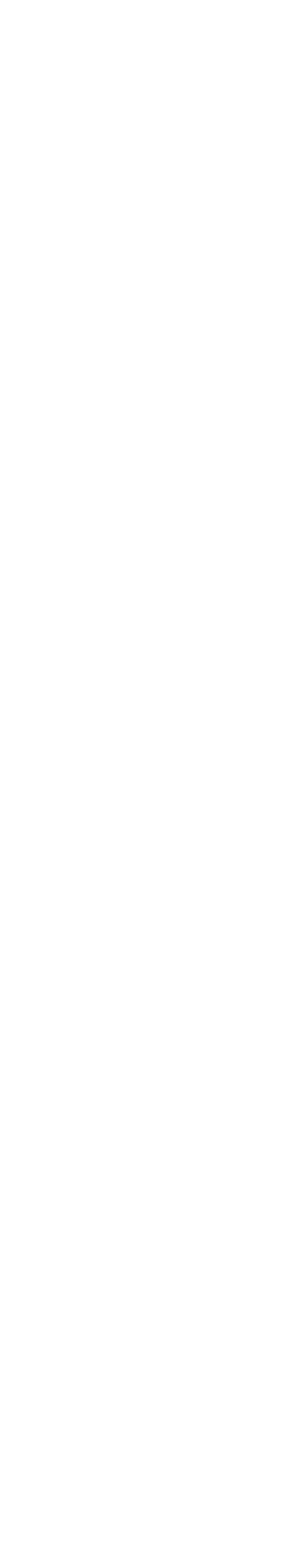
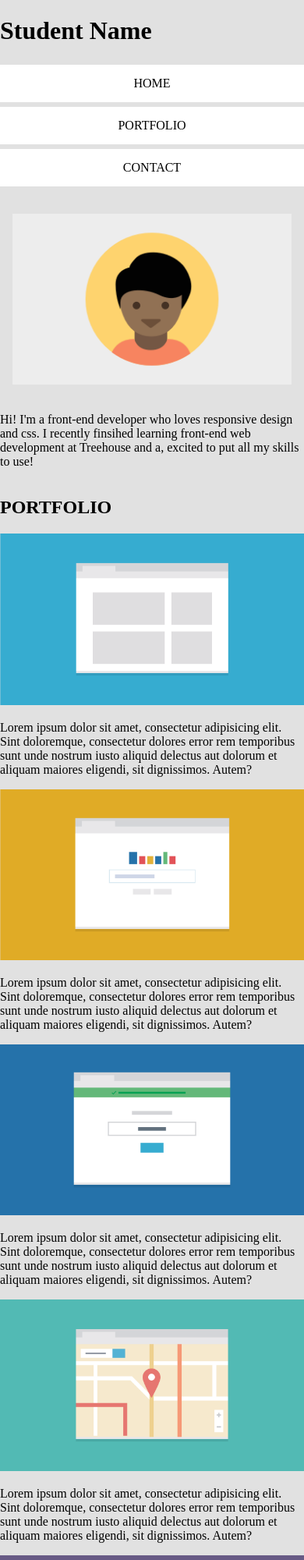
Before and after one commit to Josh-D18/Mobile_First, a plain HTML site: page index.html in a window 390 px wide. Shown: the top 2000 px of the page at 78% size. Before the commit the page ends 844 px from the top, so only its background shows below. Drawn offline with Linux system fonts and the light colour scheme.

Commit message:
added header and some of hero mobile styles

```diff
--- a/index.css
+++ b/index.css
@@ -0,0 +1,35 @@
+body {
+  background-color: #e1e1e1;
+  padding: 0;
+  margin: 0;
+}
+
+.img {
+  width: 100%;
+}
+
+.nav__list {
+  list-style: none;
+  display: flex;
+  align-items: center;
+  flex-direction: column;
+  width: 100%;
+  padding: 0;
+}
+
+.nav__item {
+  margin: 3px;
+  width: 100%;
+  background-color: #ffffff;
+  padding: 15px;
+  text-align: center;
+}
+
+.hero {
+  display: flex;
+  flex-direction: column-reverse;
+}
+
+.hero > div {
+  padding: 1rem;
+}
--- a/index.html
+++ b/index.html
@@ -5,7 +5,118 @@
     <meta http-equiv="X-UA-Compatible" content="IE=edge" />
     <meta name="viewport" content="width=device-width, initial-scale=1.0" />
     <link rel="stylesheet" href="index.css" />
-    <title>Document</title>
+    <title>Mobile First</title>
   </head>
-  <body></body>
+  <body>
+    <header>
+      <h1>Student Name</h1>
+      <nav>
+        <ul class="nav__list">
+          <li class="nav__item">HOME</li>
+          <li class="nav__item">PORTFOLIO</li>
+          <li class="nav__item">CONTACT</li>
+        </ul>
+      </nav>
+    </header>
+    <section class="hero">
+      <p>
+        Hi! I'm a front-end developer who loves responsive design and css. I
+        recently finsihed learning front-end web development at Treehouse and a,
+        excited to put all my skills to use!
+      </p>
+      <div>
+        <img src="./images/responsive-layout-profile.png" class="img" alt="" />
+      </div>
+    </section>
+
+    <section>
+      <h2>PORTFOLIO</h2>
+      <article>
+        <div>
+          <img src="./images/portfolio-1.png" class="img" alt="" />
+          <p>
+            Lorem ipsum dolor sit amet, consectetur adipisicing elit. Sint
+            doloremque, consectetur dolores error rem temporibus sunt unde
+            nostrum iusto aliquid delectus aut dolorum et aliquam maiores
+            eligendi, sit dignissimos. Autem?
+          </p>
+        </div>
+
+        <div>
+          <img src="./images/portfolio-2.png" class="img" alt="" />
+          <p>
+            Lorem ipsum dolor sit amet, consectetur adipisicing elit. Sint
+            doloremque, consectetur dolores error rem temporibus sunt unde
+            nostrum iusto aliquid delectus aut dolorum et aliquam maiores
+            eligendi, sit dignissimos. Autem?
+          </p>
+        </div>
+
+        <div>
+          <img src="./images/portfolio-3.png" class="img" alt="" />
+          <p>
+            Lorem ipsum dolor sit amet, consectetur adipisicing elit. Sint
+            doloremque, consectetur dolores error rem temporibus sunt unde
+            nostrum iusto aliquid delectus aut dolorum et aliquam maiores
+            eligendi, sit dignissimos. Autem?
+          </p>
+        </div>
+
+        <div>
+          <img src="./images/portfolio-4.png" class="img" alt="" />
+          <p>
+            Lorem ipsum dolor sit amet, consectetur adipisicing elit. Sint
+            doloremque, consectetur dolores error rem temporibus sunt unde
+            nostrum iusto aliquid delectus aut dolorum et aliquam maiores
+            eligendi, sit dignissimos. Autem?
+          </p>
+        </div>
+
+        <div>
+          <img src="./images/portfolio-5.png" class="img" alt="" />
+          <p>
+            Lorem ipsum dolor sit amet, consectetur adipisicing elit. Sint
+            doloremque, consectetur dolores error rem temporibus sunt unde
+            nostrum iusto aliquid delectus aut dolorum et aliquam maiores
+            eligendi, sit dignissimos. Autem?
+          </p>
+        </div>
+
+        <div>
+          <img src="./images/portfolio-6.png" class="img" alt="" />
+          <p>
+            Lorem ipsum dolor sit amet, consectetur adipisicing elit. Sint
+            doloremque, consectetur dolores error rem temporibus sunt unde
+            nostrum iusto aliquid delectus aut dolorum et aliquam maiores
+            eligendi, sit dignissimos. Autem?
+          </p>
+        </div>
+      </article>
+    </section>
+
+    <section>
+      <h3>CONTACT</h3>
+      <p>
+        If you are interested in chatting or want more information about what
+        I've been working on, I'd love to hear from you!
+      </p>
+      <div>
+        <div>
+          <p>Phone</p>
+          <p>+1(111)555-1234</p>
+        </div>
+        <div>
+          <p>Email</p>
+          <p>email@yoursite.com</p>
+        </div>
+      </div>
+    </section>
+
+    <footer>
+      <p>Student name</p>
+      <div>
+        <p>BACK TO TOP</p>
+      </div>
+    </footer>
+  </body>
 </html>
```
